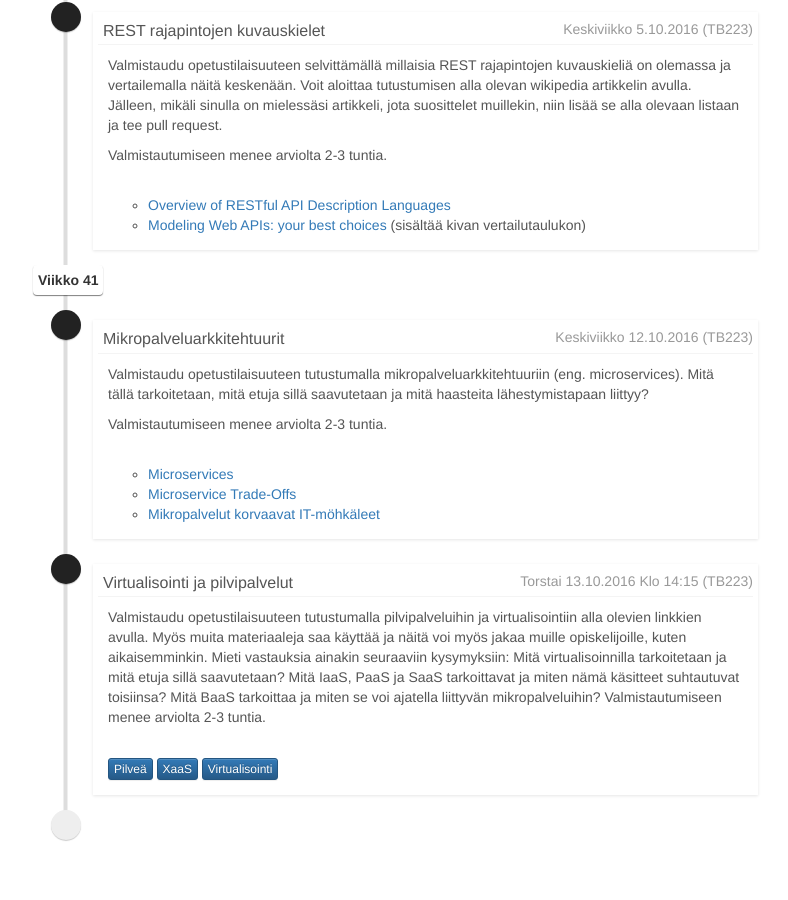
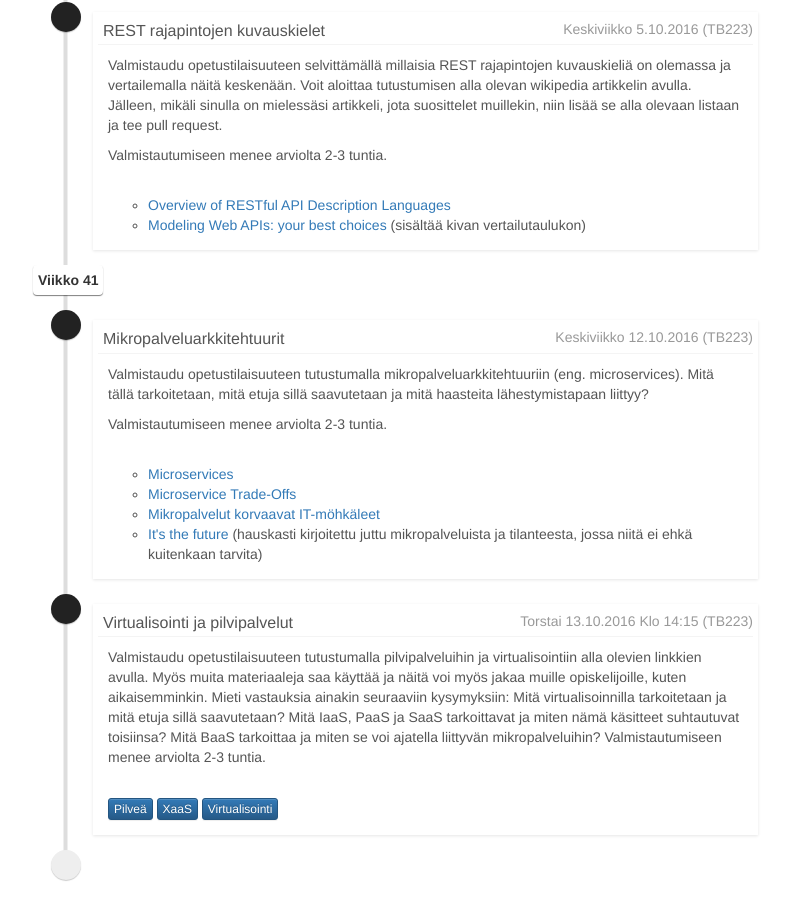
Before and after one commit to Palpo/palpo.github.io, a Jekyll site: the page built from index.html, in a window 1280 px wide and 900 px high, scrolled down 1672 px. Shown: the whole window, without its empty margins (232-1020 px from the left). Built offline with Jekyll 4.4.1, drawn with Linux system fonts in a browser that asks for light colours; nearby versions of some CDN libraries; before the commit the page ends 2532 px from its top, so only the background shows below that.

Commit message:
Lisää hauska artikkeli mikropalveluista
Artikkeli on kirjoitettu hauskasti vitsaillen, mutta mielestäni  vitsien takana on ihan asiaakin.
Toimii mukavana loppukevennyksenä muun materiaalin jälkeen.

```diff
--- a/index.html
+++ b/index.html
@@ -161,6 +161,7 @@ layout: default
                     <li><a href="http://www.martinfowler.com/articles/microservices.html">Microservices</a></li>
                     <li><a href="http://martinfowler.com/articles/microservice-trade-offs.html">Microservice Trade-Offs</a></li>
                     <li><a href="http://www.tivi.fi/Kaikki_uutiset/mikropalvelut-korvaavat-it-mohkaleet-6588283">Mikropalvelut korvaavat IT-möhkäleet</a></li>
+					<li><a href="https://circleci.com/blog/its-the-future/">It's the future</a> (hauskasti kirjoitettu juttu mikropalveluista ja tilanteesta, jossa niitä ei ehkä kuitenkaan tarvita)</li>
                   </ul>
                 </div>
               </div>
```
